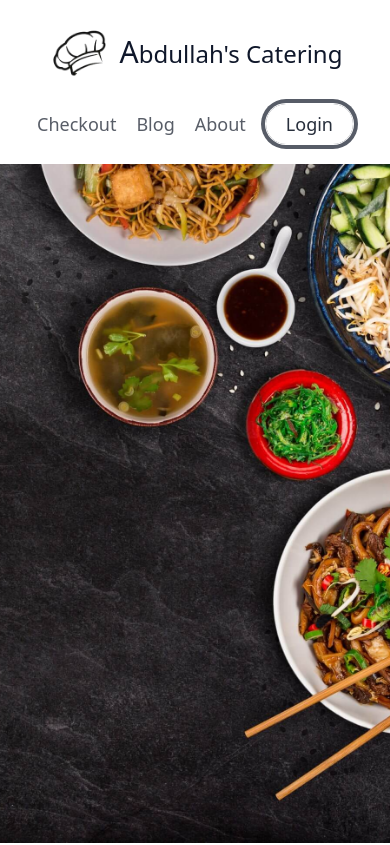
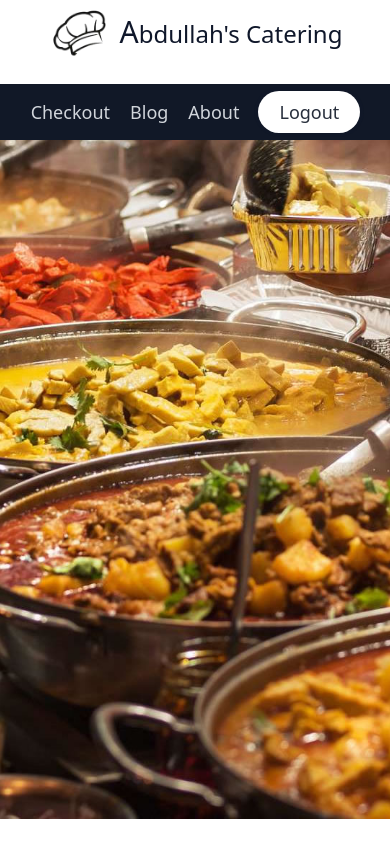
Before and after one commit to Mohammad-Nafis-Abdullah/dr.tooth-client, a React (Create React App) app: page / in a window 390 px wide. Shown: the top 845 px of the page. Built offline with nearby package versions, Linux system fonts and the light colour scheme.

Commit message:
banner changed and navbar responsiveness applied

```diff
--- a/src/App.js
+++ b/src/App.js
@@ -21,6 +21,8 @@ function App() {
         <Route path="/*" element={<NotFound/>}/>
       </Routes>
 
+
+
     </div>
   );
 }
--- a/src/components/Header.js
+++ b/src/components/Header.js
@@ -6,20 +6,23 @@ const Header = () => {
     const navigate = useNavigate();
 
     return (
-        <div className='container py-5 md:py-0 md:h-20 px-5 flex justify-center md:justify-between items-center shadow-md flex-wrap gap-5'>
+        <div className='container md:h-20 md:px-3 flex justify-center md:justify-between items-center shadow-md flex-wrap gap-5'>
             <div className='flex justify-center items-center text-xl gap-2 font-medium text-slate-900'>
                 <img src={logo} className='cursor-pointer h-16' alt="" onClick={()=> navigate('/')}/>
                 <span className='first-letter:text-3xl text-2xl cursor-pointer' onClick={()=> navigate('/')}>Abdullah's Catering</span>
             </div>
-            <nav className="flex items-center justify-center gap-5 flex-wrap">
+            <nav className="flex items-center justify-center gap-5 flex-wrap bg-gray-900 md:bg-transparent
+            basis-full md:basis-auto py-2 md:py-0">
                 <NavLink to='/checkout' className={(status)=> status.isActive?'link-active':'link'}>Checkout</NavLink>
                 <NavLink to='/blog' className={(status)=> status.isActive?'link-active':'link'}>Blog</NavLink>
                 <NavLink to='/about' className={(status)=> status.isActive?'link-active':'link'}>About</NavLink>
+
+                {/* accordin to task no. 12 condition rendering applied for the logout button */}
                 <button
-                className='px-5 py-1.5 rounded-full text-lg text-gray-900/90
-                hover:text-white hover:bg-gray-900/90 hover:ring-0
+                className='px-5 py-1.5 rounded-full text-lg text-gray-900/90 bg-white font-medium
+                md:hover:text-white md:hover:bg-gray-900/90 hover:ring-0
                 ring-4 ring-offset-1 border-0 ring-gray-900/70 duration-200 active:scale-95'
-                onClick={()=> navigate('/login')}>Login</button>
+                onClick={()=> navigate('/login')}>Logout</button>
             </nav>
         </div>
     );
--- a/src/components/Home.js
+++ b/src/components/Home.js
@@ -1,5 +1,5 @@
 import React from 'react';
-import banner from '../images/banner 1.jpeg'
+import banner from '../images/banner.jpg'
 import family from '../images/family.jpg'
 import wedding from '../images/wedding.jpg'
 import mezban from '../images/mezban.jpg'
@@ -30,7 +30,7 @@ const Home = () => {
                     <button>Select</button>
                 </div>
                 <div className='service-card'>
-                    <h6>Traditional Mezban</h6>
+                    <h6>Traditional Mezbani</h6>
                     <img src={mezban} alt="" />
                     <p>Maximum 5 items are included with the packages. Over 5 items 2000 Tk/day will be extra charged for each additional item.</p>
                     <p><CheckIcon className='icon'/>20-50 person <span>30000 Tk/day</span></p>
--- a/src/index.css
+++ b/src/index.css
@@ -38,11 +38,12 @@
 
 
 .link{
-  @apply text-lg font-medium text-gray-900/70 hover:text-gray-900 duration-300
+  @apply text-lg font-medium text-gray-300 md:text-gray-900/70 md:hover:text-gray-900 hover:text-white duration-300
 }
 
 .link-active{
-  @apply text-lg font-medium text-gray-900 duration-300 underline underline-offset-8 decoration-4 decoration-gray-900/70
+  @apply text-lg font-medium text-white md:text-gray-900 duration-300
+  underline underline-offset-8 decoration-4 decoration-white md:decoration-gray-900/70
 }
 
 
@@ -67,7 +68,8 @@
 }
 
 .service-card>button{
-  @apply w-full py-2 rounded-b-2xl rounded-t-sm border-0 bg-gray-900/90 hover:bg-gray-900 duration-200 text-white text-xl
+  @apply w-full py-2 rounded-b-2xl rounded-t-sm border-0 bg-gray-900/90
+  hover:bg-gray-900 duration-200 text-white text-xl
 }
 
 .icon{
```
Also changed, not shown: src/images/banner.jpg (added).
